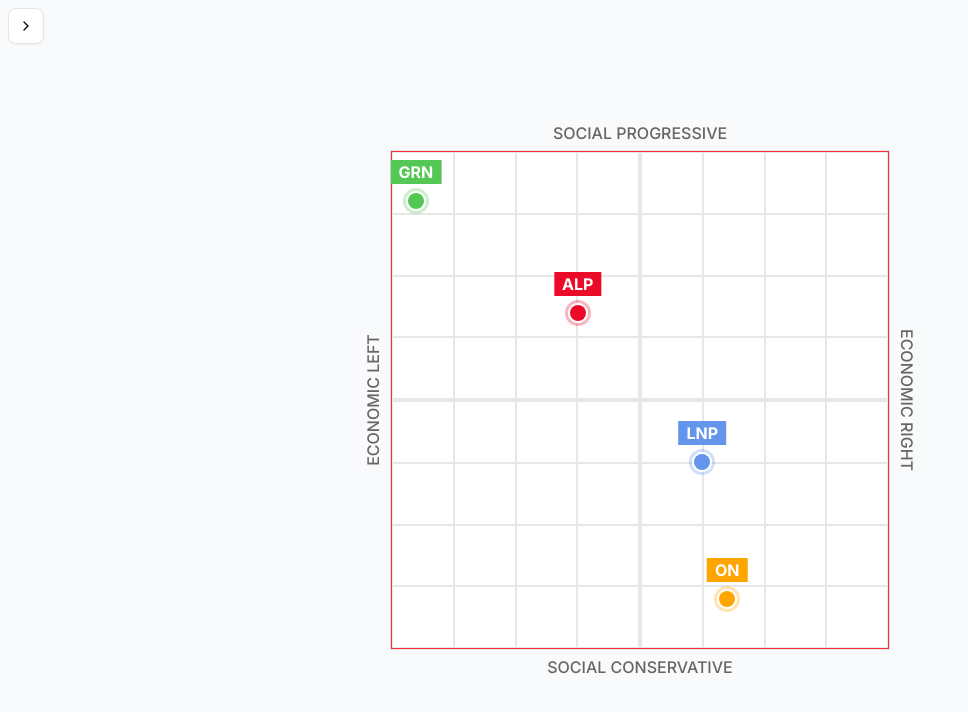
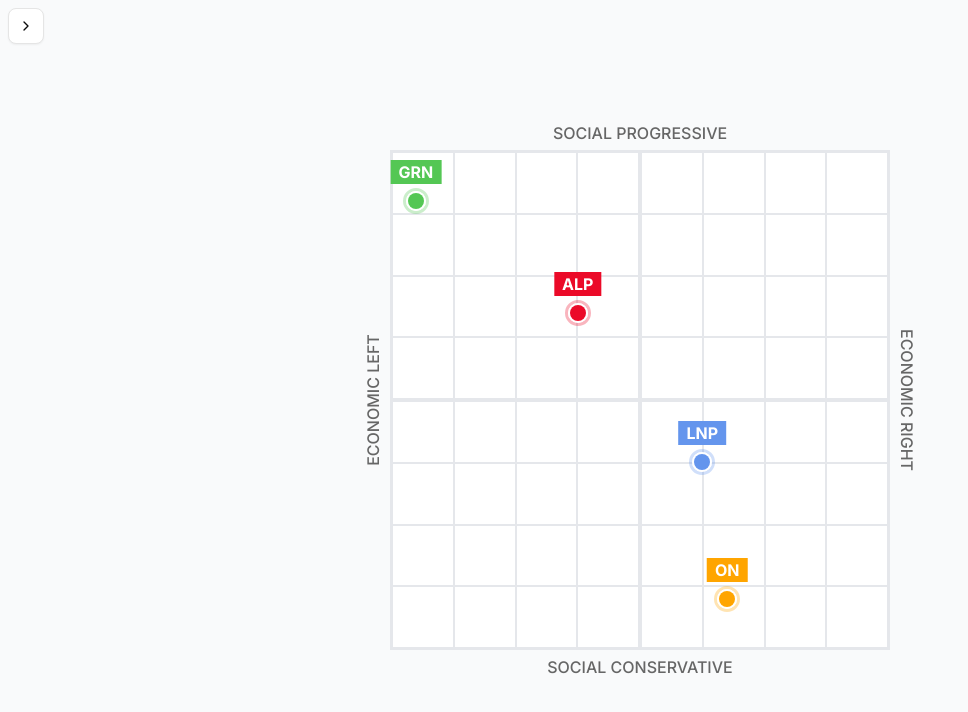
Before and after one commit to williamjaackson/ballot-box, a Next.js app: page / in a window 1280 px wide. Shown: the top 712 px of the page, without its empty margins (0-968 px from the left). Built offline with nearby package versions, Linux system fonts and the light colour scheme.

Commit message:
remove red border

```diff
--- a/src/components/PoliticalCompass/PoliticalCompass.tsx
+++ b/src/components/PoliticalCompass/PoliticalCompass.tsx
@@ -20,10 +20,7 @@
         </div>
 
         <div className="relative w-full h-full">
-          <canvas
-            id="canvas"
-            className="absolute top-0 left-0 w-full h-full border border-red-500"
-          />
+          <canvas id="canvas" className="absolute top-0 left-0 w-full h-full" />
           {/* Quadrants */}
           <div className="grid grid-cols-2 grid-rows-2 h-full">
             {[...Array(4)].map((_, i) => (
```
